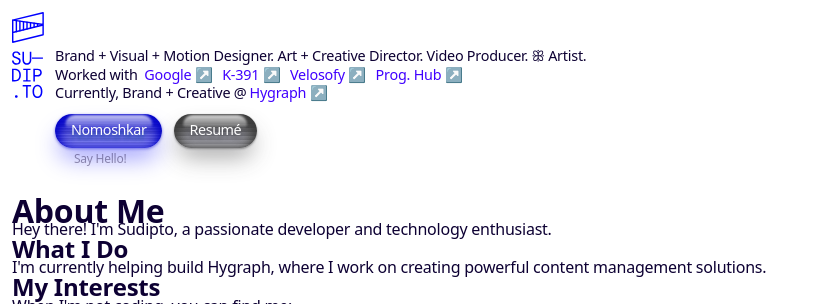
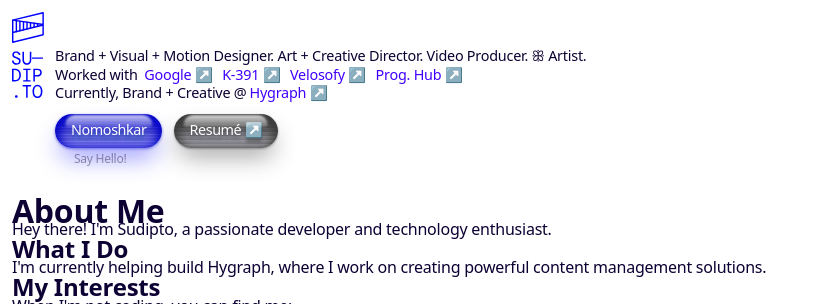
Before and after one commit to swoodipto/sudip.to, a Jekyll site: the page built from about.html, in a window 1280 px wide. Shown: the top 304 px of the page, without its empty margins (0-816 px from the left). Built offline with Jekyll 4.4.1, drawn with Linux system fonts in a browser that asks for light colours.

Commit message:
added links

```diff
--- a/_layouts/default.html
+++ b/_layouts/default.html
@@ -40,7 +40,7 @@
                         <div class="caption__btn__subtext">Say Hello!</div>
                     </div>
                     <div>
-                        <a href="#" class="btn aqua slate"><span>Resumé</span></a>
+                        <a href="https://www.playbook.com/s/sudipto/MkMVQAjLhtHxxLryDEfMuucY?assetToken=GYCmSgCS2rNX1TaN3Nq1Efy5" class="btn aqua slate" target="_blank"><span>Resumé ↗</span></a>
                     </div>
                 </div>
             </div>
```
Also changed, not shown: 10 other files.
